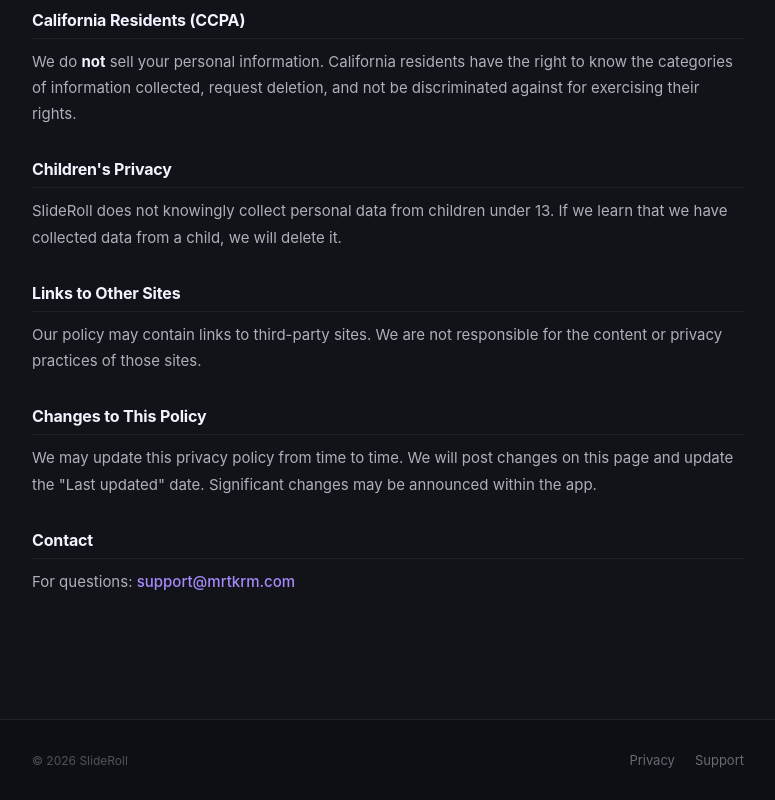
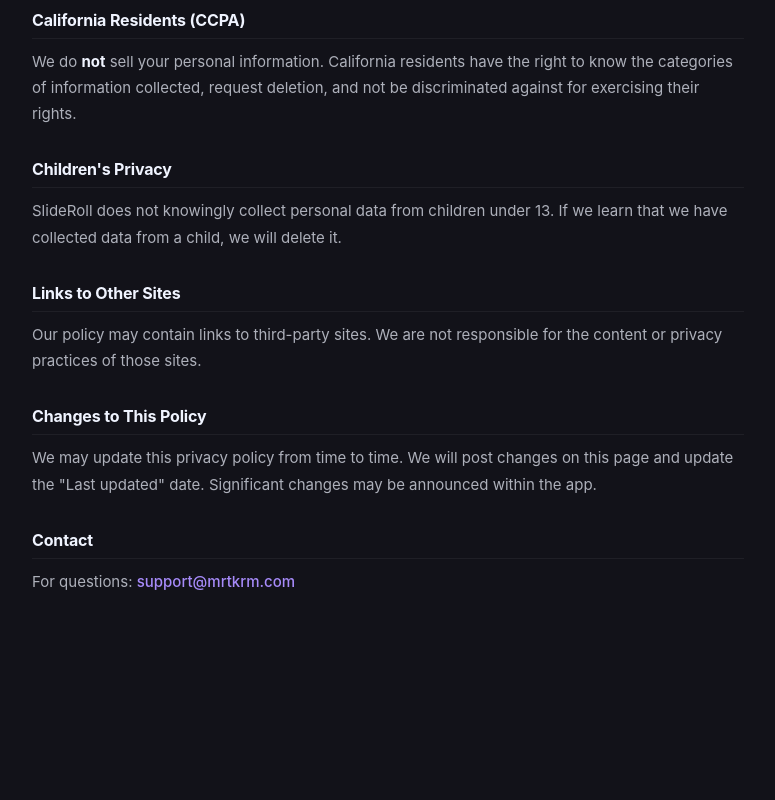
Before and after one commit to mertkerimi/slideroll-website, a React (Vite) app: page /slideroll/privacy in a window 1280 px wide. Shown: the part 1536-2336 px from the top of the page, without its empty margins (252-1027 px from the left). After the commit the page ends 2255 px from the top, so only its background shows below. Built offline with nearby package versions, Linux system fonts and the light colour scheme.

Commit message:
fix: remove footer from legal pages

```diff
--- a/src/components/Layout.tsx
+++ b/src/components/Layout.tsx
@@ -116,17 +116,6 @@ export default function Layout({ children, title, meta }: LayoutProps) {
         {children}
       </main>
 
-      <footer style={{ borderTop: '1px solid rgba(255,255,255,0.08)', background: '#0e0e15' }}>
-        <div style={{ maxWidth: 760, margin: '0 auto', padding: '2rem 1.5rem', display: 'flex', alignItems: 'center', justifyContent: 'space-between', flexWrap: 'wrap', gap: 12 }}>
-          <p style={{ fontSize: 12, color: 'rgba(240,244,255,0.3)', margin: 0 }}>
-            © {new Date().getFullYear()} SlideRoll
-          </p>
-          <nav style={{ display: 'flex', gap: 20 }}>
-            <Link to="/privacy" style={{ fontSize: 13, color: 'rgba(240,244,255,0.4)', textDecoration: 'none' }}>Privacy</Link>
-            <Link to="/support" style={{ fontSize: 13, color: 'rgba(240,244,255,0.4)', textDecoration: 'none' }}>Support</Link>
-          </nav>
-        </div>
-      </footer>
     </div>
   )
 }
```
